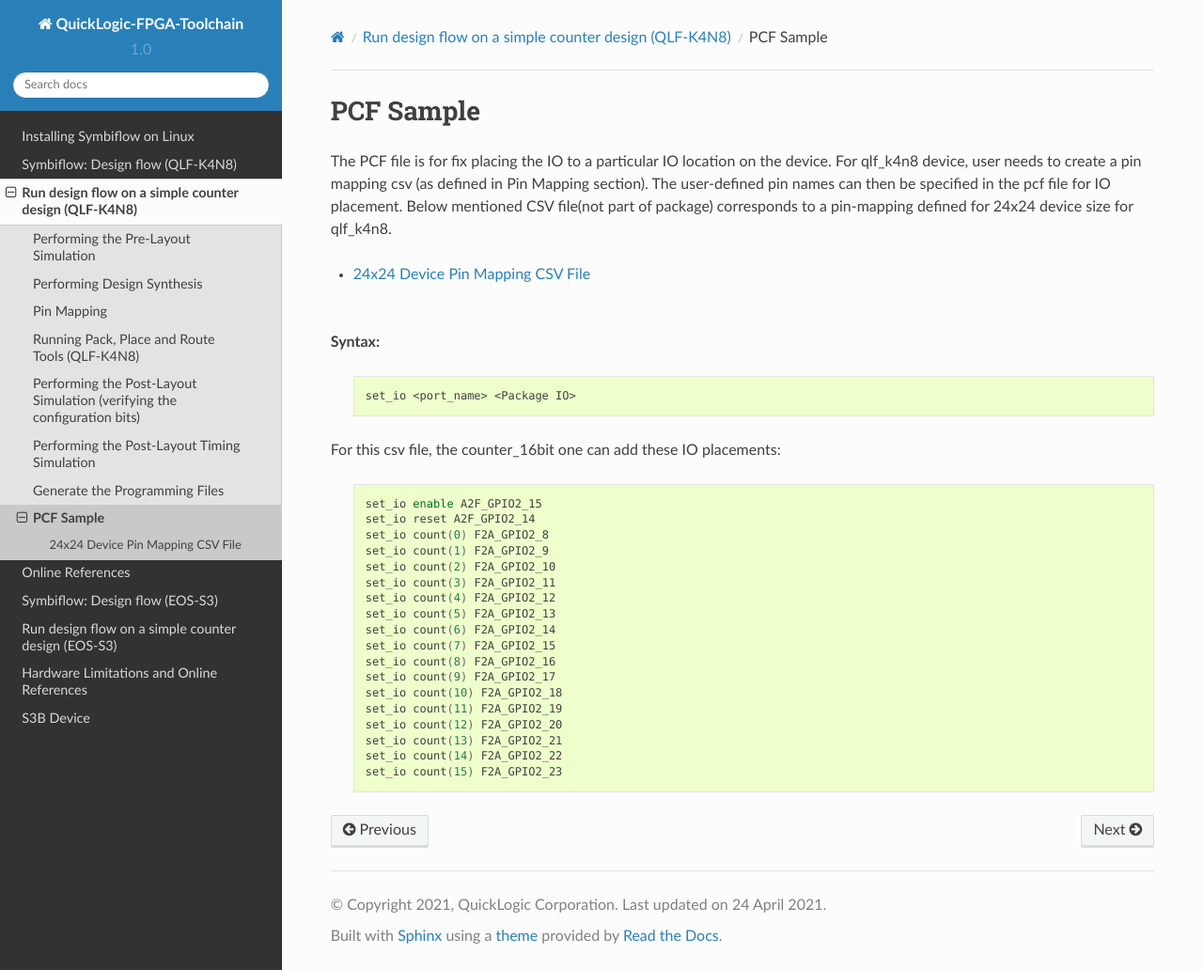
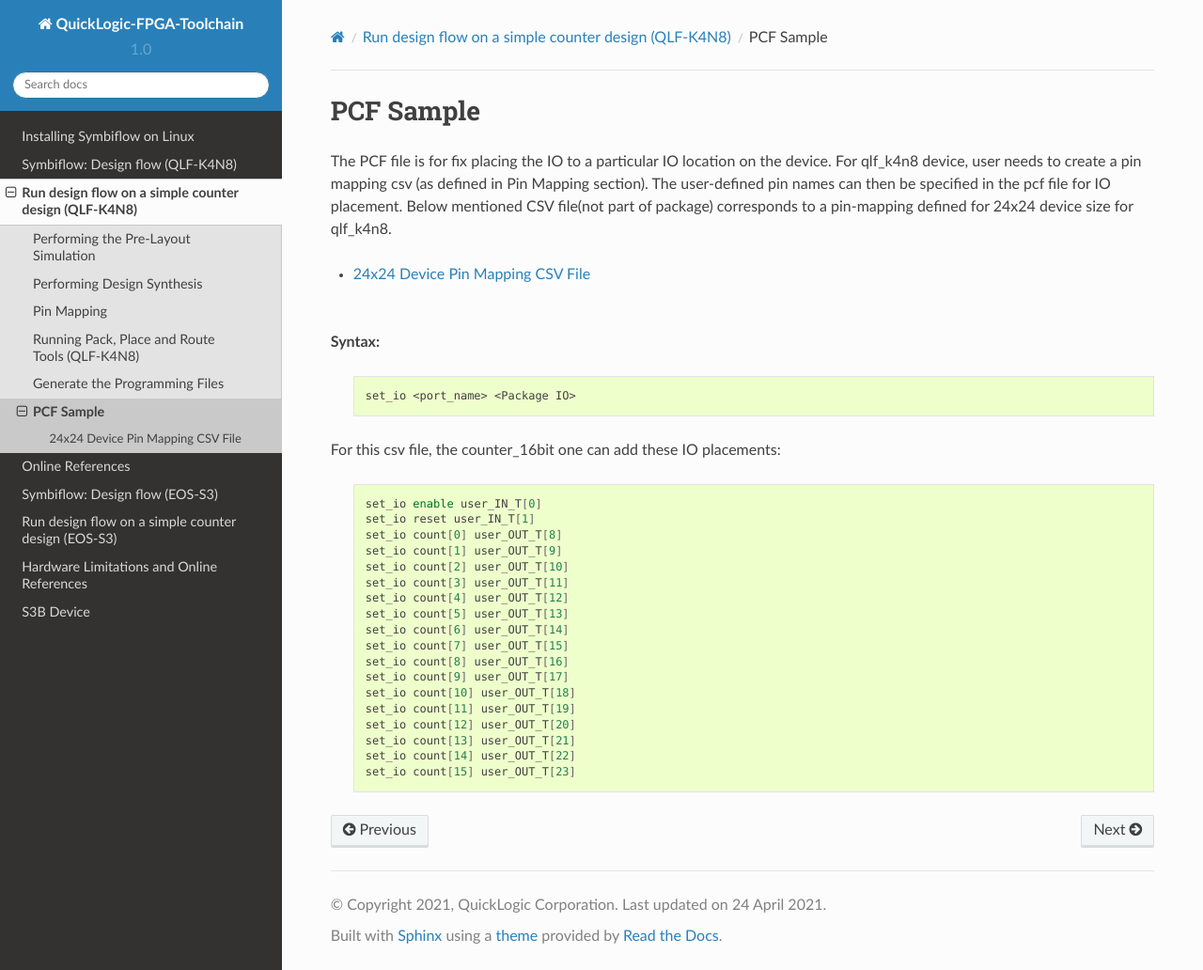
Before and after one commit to QuickLogic-Corp/quicklogic-fpga-toolchain, a Sphinx documentation site: the page built from docs/source/tutorial/qlf_k4n8/PcfDescription.rst, in a window 1280 px wide and 1032 px high. Shown: the whole window at 94% size. Built offline with Sphinx 7.4.7 and the Read the Docs theme 2.0.0, drawn with Linux system fonts in a browser that asks for light colours.

Commit message:
Updating doc for release with review comments

```diff
--- a/docs/source/tutorial/qlf_k4n8/Commandssupported.rst
+++ b/docs/source/tutorial/qlf_k4n8/Commandssupported.rst
@@ -30,7 +30,7 @@
 +-------------------------------------------+-------+----------------------------------------------------------------------------------------------------------------------------------------+--------------------------------------------------------------------+
 |**-v <Verilog list files>** |U13b|         ||U13b| |Verilog source files |U13b|                                                                                                             |Only Verilog supported |U13b|                                       |
 +-------------------------------------------+-------+----------------------------------------------------------------------------------------------------------------------------------------+--------------------------------------------------------------------+
-|**-dump <output to be dumped>** |U13b|     ||U13b| |Dump the output format file |U13b|                                                                                                      |post_verilog, Forcebit, Fourbyte |U13b|                             |
+|**-dump <output to be dumped>** |U13b|     ||U13b| |Dump the output format file |U13b|                                                                                                      |Fourbyte |U13b|                                                     |
 +-------------------------------------------+-------+----------------------------------------------------------------------------------------------------------------------------------------+--------------------------------------------------------------------+
 
 
--- a/docs/source/tutorial/qlf_k4n8/PcfDescription.rst
+++ b/docs/source/tutorial/qlf_k4n8/PcfDescription.rst
@@ -28,24 +28,24 @@
 
    .. code-block:: shell
 
-      set_io enable A2F_GPIO2_15
-      set_io reset A2F_GPIO2_14
-      set_io count(0) F2A_GPIO2_8
-      set_io count(1) F2A_GPIO2_9
-      set_io count(2) F2A_GPIO2_10
-      set_io count(3) F2A_GPIO2_11
-      set_io count(4) F2A_GPIO2_12
-      set_io count(5) F2A_GPIO2_13
-      set_io count(6) F2A_GPIO2_14
-      set_io count(7) F2A_GPIO2_15
-      set_io count(8) F2A_GPIO2_16
-      set_io count(9) F2A_GPIO2_17
-      set_io count(10) F2A_GPIO2_18
-      set_io count(11) F2A_GPIO2_19
-      set_io count(12) F2A_GPIO2_20
-      set_io count(13) F2A_GPIO2_21
-      set_io count(14) F2A_GPIO2_22
-      set_io count(15) F2A_GPIO2_23
+      set_io enable user_IN_T[0]
+      set_io reset user_IN_T[1]
+      set_io count[0] user_OUT_T[8]
+      set_io count[1] user_OUT_T[9]
+      set_io count[2] user_OUT_T[10]
+      set_io count[3] user_OUT_T[11]
+      set_io count[4] user_OUT_T[12]
+      set_io count[5] user_OUT_T[13]
+      set_io count[6] user_OUT_T[14]
+      set_io count[7] user_OUT_T[15]
+      set_io count[8] user_OUT_T[16]
+      set_io count[9] user_OUT_T[17]
+      set_io count[10] user_OUT_T[18]
+      set_io count[11] user_OUT_T[19]
+      set_io count[12] user_OUT_T[20]
+      set_io count[13] user_OUT_T[21]
+      set_io count[14] user_OUT_T[22]
+      set_io count[15] user_OUT_T[23]
 
 
 .. |BR| raw:: html
--- a/docs/source/tutorial/qlf_k4n8/Rundesignflowonasimplecoun.rst
+++ b/docs/source/tutorial/qlf_k4n8/Rundesignflowonasimplecoun.rst
@@ -42,7 +42,6 @@
    PerformingDesignSynthesis
    Pin-mapping
    RunningpackPlaceandRouteto
-   PerformingthePostLayoutSimul
    GenerateProgrammingFiles
    PcfDescription
 
```
Also changed, not shown: docs/source/tutorial/qlf_k4n8/RunningpackPlaceandRouteto.rst (+9 -25 lines).
